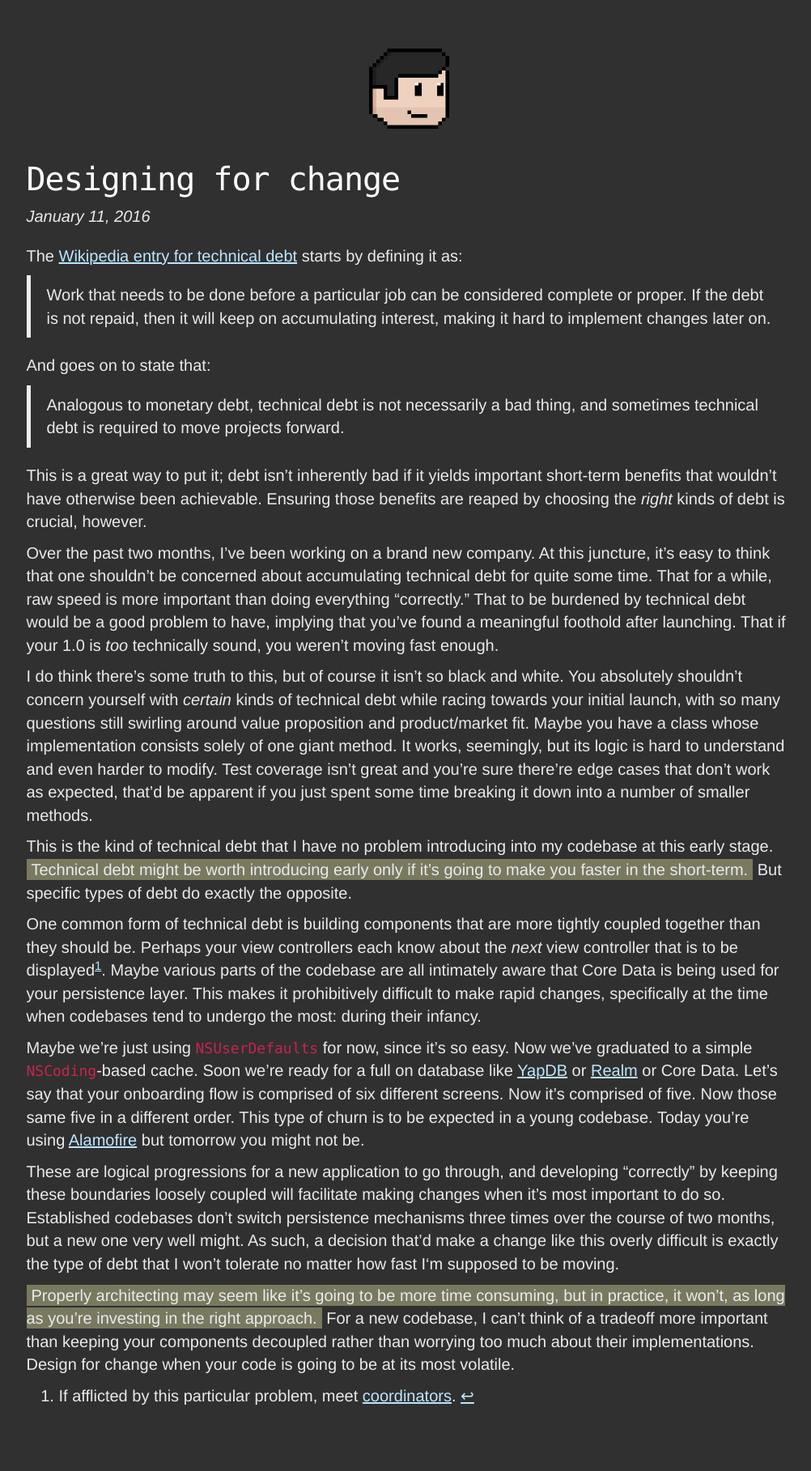
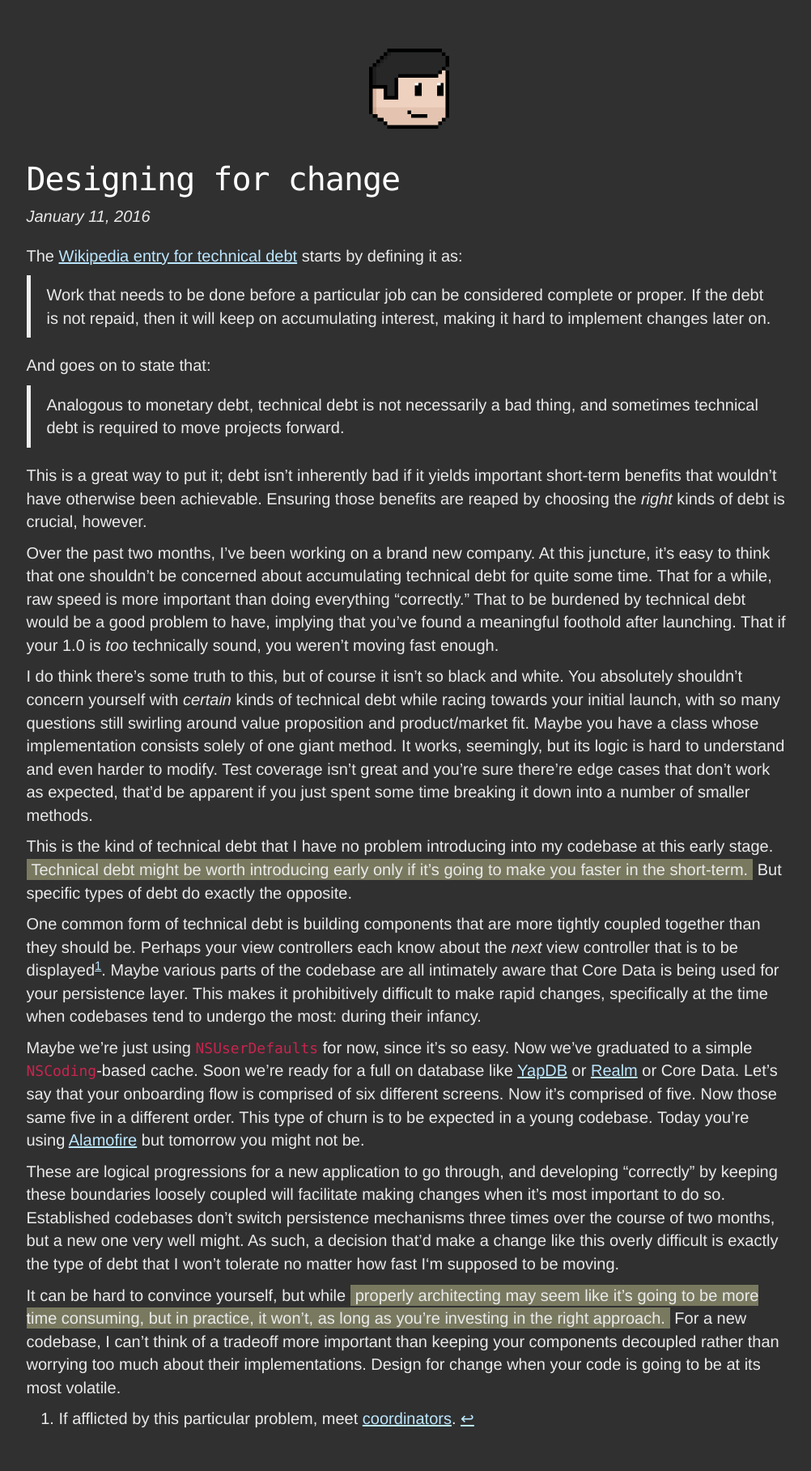
Before and after one commit to irace/irace.github.com, a Jekyll site: the page built from _posts/2016-01-11-designing-for-change.md, in a window 1280 px wide. Shown: the whole page at 81% size, without its empty margins (135-1137 px from the left). Built offline with Jekyll 4.4.1, drawn with Linux system fonts in a browser that asks for light colours; nearby versions of some CDN libraries; before the commit the page ends 1788 px from its top, so only the background shows below that.

Commit message:
One last tweak

```diff
--- a/_posts/2016-01-11-designing-for-change.md
+++ b/_posts/2016-01-11-designing-for-change.md
@@ -27,6 +27,6 @@ Maybe we’re just using `NSUserDefaults` for now, since it’s so easy. Now we
 
 These are logical progressions for a new application to go through, and developing “correctly” by keeping these boundaries loosely coupled will facilitate making changes when it’s most important to do so. Established codebases don’t switch persistence mechanisms three times over the course of two months, but a new one very well might. As such, a decision that’d make a change like this overly difficult is exactly the type of debt that I won’t tolerate no matter how fast I‘m supposed to be moving.
 
- <mark>Properly architecting may seem like it’s going to be more time consuming, but in practice, it won’t, as long as you’re investing in the right approach.</mark> For a new codebase, I can’t think of a tradeoff more important than keeping your components decoupled rather than worrying too much about their implementations. Design for change when your code is going to be at its most volatile.
+ It can be hard to convince yourself, but while <mark>properly architecting may seem like it’s going to be more time consuming, but in practice, it won’t, as long as you’re investing in the right approach.</mark> For a new codebase, I can’t think of a tradeoff more important than keeping your components decoupled rather than worrying too much about their implementations. Design for change when your code is going to be at its most volatile.
 
 [^1]: If afflicted by this particular problem, meet [coordinators](http://khanlou.com/2015/10/coordinators-redux/).
```
